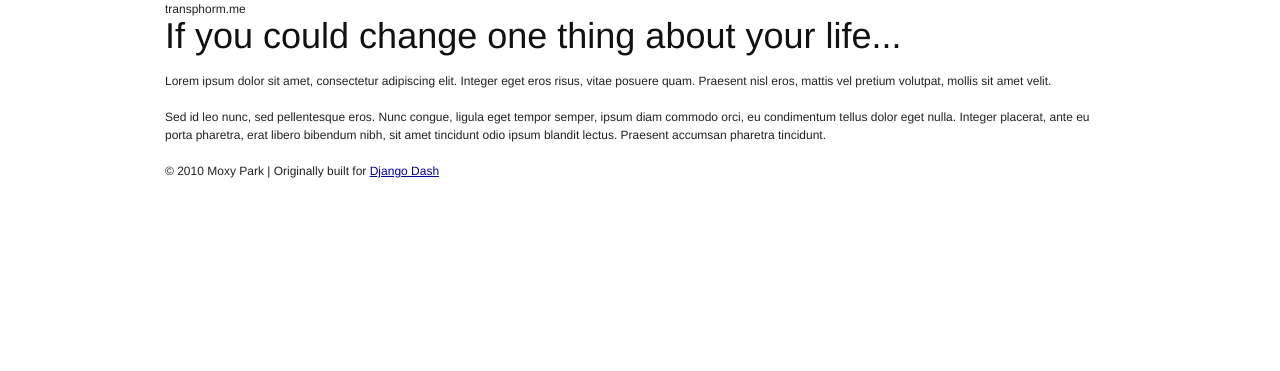
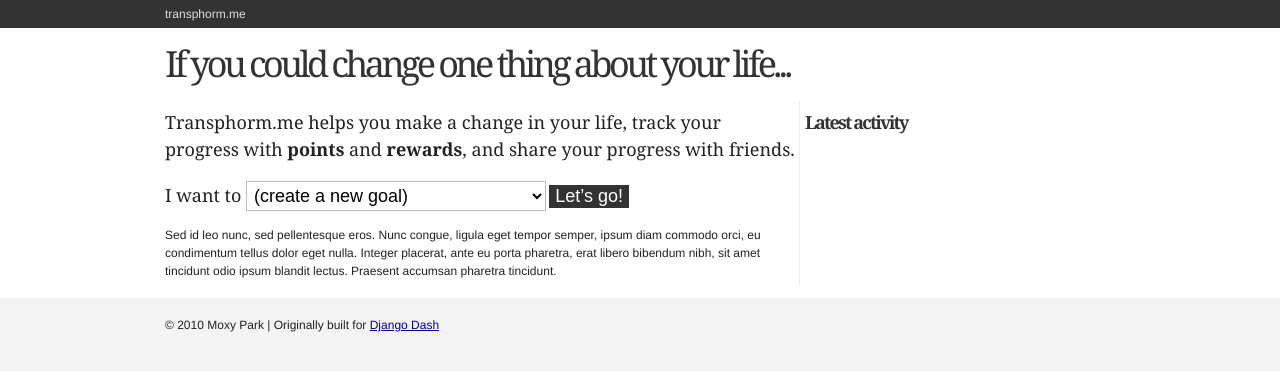
Before and after one commit to moxypark/transphorm.me, a Django app: template templates/home.html in a window 1280 px wide. Shown: the top 371 px of the page. Run offline with Django 3.2, Linux system fonts and the light colour scheme; the template is opened without the code that fills it, so the values that code supplies are empty; some libraries are stand-ins or nearby versions.

Commit message:
Added some startup forms, allowing users to signup and create their plan, or copy an existing plan.
Signed-off-by: Moxy Park <moxypark@me.com>

```diff
--- a/fixtures/initial_data.json
+++ /dev/null
@@ -1 +0,0 @@
-[{"pk": 1, "model": "goals.profile", "fields": {"website": "http://moxypark.co.uk", "about": "", "dob": "1983-03-07", "gender": "m", "twitter": "moxypark", "user": 1, "public": true}}, {"pk": 1, "model": "goals.goal", "fields": {"description": "Smoking's bad. Let's stop it", "live": true, "user": 1, "has_deadline": true, "slug": "stop-smoking", "name": "stop smoking"}}, {"pk": 1, "model": "goals.plan", "fields": {"allow_copies": true, "updated": "2010-08-14 07:07:46", "goal": 1, "started": "2010-08-14 07:07:46", "about": "I plan to stop smoking by this time next month", "live": true, "deadline": "2010-09-14", "user": 1, "original": null}}, {"pk": 1, "model": "auth.user", "fields": {"username": "moxy", "first_name": "", "last_name": "", "is_active": true, "is_superuser": true, "is_staff": true, "last_login": "2010-08-14 07:06:54", "groups": [], "user_permissions": [], "password": "sha1$f091e$581df94e62b0600cb858346da65d85eaf53a7609", "email": "moxypark@me.com", "date_joined": "2010-08-14 07:06:44"}}]
--- a/media/css/style.css
+++ b/media/css/style.css
@@ -1,3 +1,62 @@
 body {
-	padding: 1em auto 1em auto;
+	padding: 1em auto 1em auto; background: #f4f4f4;
 }
+
+h1 {
+	letter-spacing: -0.1em; color: #333; padding-top: 0.5em;
+	font-family: 'Georgia', 'Times New Roman', serif;
+}
+
+h2 {
+	letter-spacing: -0.1em; color: #333;
+	font-family: 'Georgia', 'Times New Roman', serif;
+}
+
+.intro {
+	font-family: 'Georgia', 'Times New Roman', serif;
+	font-size: 1.5em;
+}
+
+#header { background: #333; color: #ddd; padding: 5px 0 5px 0; }
+#content { background: #fff; padding-bottom: 1em; }
+#footer { padding-top: 1em; }
+
+h2, h3, h4, h5, h6, p, address, li { margin: 0.5em 0 0.5em 0; }
+ol, ul { margin: 0.5em 0 0.5em 0.5em; padding: 0; }
+blockquote { margin: 0.5em 1em 0.5em 1em; }
+
+#start-form label {
+	font-family: 'Georgia', 'Times New Roman', serif;
+	font-weight: normal; font-size: 1.5em;
+}
+
+input[type=text], input[type=password],
+input[type=radio], input[type=checkbox],
+textarea, select {
+	font-size: 1em; width: 300px; font-size: 1em;
+	font-family: Arial, Helvetica, sans-serif; padding: 3px;
+}
+input[type=radio], input[type=checkbox] {
+	width: auto; margin-top: -0.5em;
+}
+#start-form textarea { height: 6em; }
+#start-form input[type=submit] {
+	background: #333; color: #fff; font-size: 1.5em; border-width: 0;
+}
+#start-form .error-info { color: #8A1F11; font-weight: bold; margin-top: 0; }
+
+form .field {
+	margin: 0.25em 0 0.25em 0; float: left; width: 100%;
+	padding: 0.25em 0 0.25em 0; border-bottom: 1px dotted #ccc;
+}
+
+form .field ul {
+	list-style-type: none;
+}
+
+#start-form .field ul label { font-size: 1em; }
+
+#sidebar h2 { font-size: 1.5em; font-weight: bold; }
+#sidebar ul {
+	margin: 0; padding: 0; list-style-type: none;
+}
--- a/templates/base.html
+++ b/templates/base.html
@@ -18,7 +18,14 @@
 
 		<div class="wrap" id="content">
 			<div class="container">
-				{% block body %}{% endblock %}
+				{% block pre-content %}{% endblock %}
+				<div class="span-16 border">
+					{% block content %}{% endblock %}
+				</div>
+
+				<div class="span-8 last" id="sidebar">
+					{% block sidebar %}{% endblock %}
+				</div>
 			</div>
 		</div>
 
@@ -27,5 +34,9 @@
 				<p>&copy; {% now "Y" %} Moxy Park | Originally built for <a href="http://djangodash.com" rel="external">Django Dash</a></p>
 			</div>
 		</div>
+
+		{% block javascript %}
+			<script type="text/javascript" src="http://cdn.jquerytools.org/1.2.3/jquery.tools.min.js"></script>
+		{% endblock %}
 	</body>
 </html>
--- a/templates/home.html
+++ b/templates/home.html
@@ -1,13 +1,30 @@
 {% extends 'base.html' %}
 
-{% block body %}
+{% block pre-content %}
 	<h1>If you could change one thing about your life...</h1>
+{% endblock pre-content %}
 
-	<p>
-		Lorem ipsum dolor sit amet, consectetur adipiscing elit.
-		Integer eget eros risus, vitae posuere quam. Praesent nisl
-		eros, mattis vel pretium volutpat, mollis sit amet velit.
+{% block content %}
+	<p class="intro">
+		Transphorm.me helps you make a change in your life, track
+		your progress with <strong>points</strong> and
+		<strong>rewards</strong>, and share your progress with friends.
 	</p>
+
+	<form id="start-form" method="post" action="{% url start %}">
+		<div>
+			{% for field in start_form %}
+			<label{% if field.errors %} class="error"{% endif %} for="id_{{ field.html_name }}">I want to {{ field }}</label>
+			{% endfor %}
+
+			<input class="button positive" type="submit" value="Let&rsquo;s go!" />
+			{% csrf_token %}
+		</div>
+
+		{% for field in start_form %}
+			{% if field.errors %}<p class="error-info">{{ field.errors|join:', ' }}</p>{% endif %}
+		{% endfor %}
+	</form>
 
 	<p>
 		Sed id leo nunc, sed pellentesque eros. Nunc congue, ligula
@@ -16,4 +33,13 @@
 		pharetra, erat libero bibendum nibh, sit amet tincidunt odio
 		ipsum blandit lectus. Praesent accumsan pharetra tincidunt.
 	</p>
-{% endblock body %}
+{% endblock content %}
+
+{% block sidebar %}
+	{% include 'sidebar.inc.html' %}
+{% endblock sidebar %}
+
+{% block javascript %}
+	{{ block.super }}
+	{{ start_form.media }}
+{% endblock javascript %}
--- /dev/null
+++ b/templates/sidebar.inc.html
@@ -0,0 +1,10 @@
+<h2>Latest activity</h2>
+
+<ul>
+	{% for plan in latest_plans %}
+	<li>
+		<strong>{{ plan.user.get_full_name|default:plan.user.username }}</strong>
+		wants to <strong>{{ plan.goal.name }}</strong>
+	</li>
+	{% endfor %}
+</ul>
--- a/transphorm/goals/admin.py
+++ b/transphorm/goals/admin.py
@@ -16,7 +16,7 @@ class ProfileAdmin(admin.ModelAdmin):
 	date_hierarchy = 'dob'
 
 class GoalAdmin(admin.ModelAdmin):
-	list_display = ('user', 'name', 'slug', 'has_deadline', 'live')
+	list_display = ('name', 'user', 'slug', 'has_deadline', 'live')
 	list_filter = ('live',)
 
 admin.site.register(Profile, ProfileAdmin)
--- /dev/null
+++ b/transphorm/goals/context_processors.py
@@ -0,0 +1,11 @@
+#!/usr/bin/env python
+# encoding: utf-8
+
+def goals(request):
+	from transphorm.goals.models import Plan
+	from transphorm.goals.forms import StartForm
+
+	return {
+		'latest_plans': Plan.objects.all()[:5],
+		'start_form': StartForm()
+	}
--- /dev/null
+++ b/transphorm/goals/forms.py
@@ -0,0 +1,261 @@
+#!/usr/bin/env python
+# encoding: utf-8
+
+from django import forms
+from django.contrib.auth.models import User
+from transphorm.goals.models import Profile, Plan, Goal
+
+class StartForm(forms.Form):
+	plan_copy = forms.ModelChoiceField(
+		queryset = Goal.objects.most_popular(),
+		required = False,
+		empty_label = None
+	)
+
+	def __init__(self, *args, **kwargs):
+		super(StartForm, self).__init__(*args, **kwargs)
+
+		choices = [(x, y) for (x, y) in self.fields['plan_copy'].choices]
+		choices.append(('', '(create a new goal)'))
+
+		self.fields['plan_copy'].widget.choices = choices
+		self.fields['plan_copy'].initial = choices[0][0]
+
+	plan_name = forms.CharField(max_length = 50, required = False)
+
+	def clean_plan_name(self):
+		plan_name = self.cleaned_data.get('plan_name', None)
+		if self.cleaned_data['plan_copy'] in (None, ''):
+			if plan_name is None or plan_name == '':
+				raise forms.ValidationError('Enter a new goal name.')
+
+			from django.template.defaultfilters import slugify
+			goals = Goal.objects.filter(
+				slug__iexact = slugify(plan_name)
+			).count()
+
+			if goals > 0:
+				raise forms.ValidationError('That goal already exists.')
+
+		return plan_name
+
+	class Media:
+		js = ('js/start-form.js',)
+
+class PlanForm(forms.ModelForm):
+	live = forms.BooleanField(
+		label = 'I\'m still working on this goal'
+	)
+
+	def __init__(self, *args, **kwargs):
+		super(PlanForm, self).__init__(*args, **kwargs)
+		if not self.instance.original:
+			del self.fields['live']
+			del self.fields['allow_copies']
+
+		self.fields['deadline'].required = self.instance.goal.has_deadline
+
+	class Meta:
+		model = Plan
+		exclude = (
+			'goal',
+			'user',
+			'original'
+		)
+
+class GoalForm(forms.ModelForm):
+	name = forms.CharField(
+		label = 'Name your goal',
+		help_text = 'It should be in lowercase. Imagine it in a sentence, starting with &ldquo;I want to...&rdquo;'
+	)
+
+	description = forms.CharField(
+		label = 'Tell us a bit about your goal',
+		help_text = 'Why is it an important goal for you and others to try and achieve?',
+		widget = forms.Textarea
+	)
+
+	has_deadline = forms.BooleanField(
+		label = 'Can people set a deadline for this goal?',
+		required = False
+	)
+
+	def clean_name(self):
+		name = self.cleaned_data['name']
+		if name[0].isupper():
+			raise forms.ValidationError('Please don\'t start with a capital letter.')
+
+		if name.lower().startswith('i want to'):
+			raise forms.ValidationError('Please don\'t start with the phrase \'I want to\'.')
+
+		return name
+
+	class Meta:
+		model = Goal
+		exclude = ('user', 'live',)
+
+class SignupForm(forms.ModelForm):
+	create_account = forms.ChoiceField(
+		label = 'Are you new here?',
+		choices = (
+			(True, 'Yes, sign me up!'),
+			(False, 'No, let me login'),
+		),
+		widget = forms.RadioSelect,
+		initial = True
+	)
+
+	username = forms.RegexField(
+		regex = '^[a-z0-9]+$'
+	)
+
+	password = forms.CharField(
+		widget = forms.PasswordInput
+	)
+
+	password_confirm = forms.CharField(
+		label = 'Confirm your password',
+		widget = forms.PasswordInput
+	)
+
+	email = forms.EmailField(
+		label = 'Email address'
+	)
+
+	email_confirm = forms.EmailField(
+		label = 'Confirm your eemail address'
+	)
+
+	dob = forms.DateField(
+		label = 'Date of birth',
+		required = False,
+		help_text = 'This is optional, and isn&rsquo;t shared with anyone'
+	)
+
+	gender = forms.ChoiceField(
+		label = 'Are you male or female?',
+		choices = (
+			('m', 'Male'),
+			('f', 'Female'),
+			('', 'None of your business!')
+		),
+		required = False,
+		widget = forms.RadioSelect,
+		help_text = 'This is optional, and isn&rsquo;t shared with anyone'
+	)
+
+	public = forms.BooleanField(
+		label = 'Make my profile public',
+		required = False,
+		initial = True
+	)
+
+	def clean_password_confirm(self):
+		create_account = self.cleaned_data['create_account'] == 'True'
+		password_confirm = self.cleaned_data['password_confirm']
+
+		if create_account:
+			password = self.cleaned_data['password']
+
+			if password != password_confirm:
+				raise forms.ValidationError('The two passwords don\'t match.')
+
+		return password_confirm
+
+	def clean_username(self):
+		create_account = self.cleaned_data['create_account'] == 'True'
+		username = self.cleaned_data['username']
+
+		if create_account:
+			if User.objects.filter(username__iexact = username).count() == 1:
+				raise forms.ValidationError('Sorry, this username is already in use.')
+
+		return username
+
+	def clean_email(self):
+		create_account = self.cleaned_data['create_account'] == 'True'
+		email = self.cleaned_data['email']
+
+		if create_account:
+			if User.objects.filter(email__iexact = email).count() == 1:
+				raise forms.ValidationError('This email address is already in use.')
+
+		return email
+
+	def clean_email_confirm(self):
+		create_account = self.cleaned_data['create_account'] == 'True'
+		email_confirm = self.cleaned_data.get('email_confirm')
+
+		if create_account:
+			email = self.cleaned_data.get('email')
+
+			if email != email_confirm:
+				raise forms.ValidationError('The two email addresses don\'t match.')
+
+		return email_confirm
+
+	def clean(self):
+		create_account = self.cleaned_data['create_account'] == 'True'
+		if not create_account:
+			from django.contrib.auth import authenticate
+
+			user = authenticate(
+				username = self.cleaned_data['username'],
+				password = self.cleaned_data['password']
+			)
+
+			if not user:
+				raise forms.ValidationError('The username and password entered do not match.')
+
+			self.user = user
+
+		return self.cleaned_data
+
+	def save(self, commit = True):
+		create_account = self.cleaned_data['create_account'] == 'True'
+		username = self.cleaned_data['username']
+		password = self.cleaned_data['password']
+
+		if create_account:
+			user = User.objects.create_user(
+				username = username,
+				password = password,
+				email = self.cleaned_data['email']
+			)
+
+			from django.contrib.auth import authenticate
+			user = authenticate(
+				username = username,
+				password = password
+			)
+
+			profile = super(SignupForm, self).save(commit = False)
+			profile.user = user
+
+			if commit:
+				profile.save()
+		else:
+			profile = self.user.get_profile()
+
+		return profile
+
+	class Meta:
+		model = Profile
+		exclude = (
+			'user',
+		)
+
+		fields = (
+			'create_account',
+			'username',
+			'password',
+			'password_confirm',
+			'email',
+			'email_confirm',
+			'dob',
+			'gender',
+			'public'
+		)
+
+	class Media:
+		js = ('js/start-form.js',)
--- a/transphorm/goals/models.py
+++ b/transphorm/goals/models.py
@@ -3,6 +3,7 @@
 
 from django.db import models
 from django.contrib.auth.models import User
+from transphorm.goals.managers import GoalManager
 
 class Profile(models.Model):
 	GENDER_CHOICES = (
@@ -10,7 +11,7 @@ class Profile(models.Model):
 		('f', 'female'),
 	)
 
-	user = models.ForeignKey(User)
+	user = models.ForeignKey(User, unique = True)
 	dob = models.DateField('date of birth', blank = True, null = True)
 	gender = models.CharField(max_length = 1, choices = GENDER_CHOICES, blank = True, null = True)
 	about = models.TextField(blank = True, null = True)
@@ -28,6 +29,7 @@ class Goal(models.Model):
 	description = models.TextField()
 	has_deadline = models.BooleanField('has a deadline')
 	live = models.BooleanField(default = True)
+	objects = GoalManager()
 
 	def save(self, *args, **kwargs):
 		if not self.slug:
--- a/transphorm/urls.py
+++ b/transphorm/urls.py
@@ -7,13 +7,17 @@ from django.contrib import admin
 admin.autodiscover()
 
 urlpatterns = patterns('',
-	(r'^admin/doc/', include('django.contrib.admindocs.urls')),
-	(r'^admin/', include(admin.site.urls)),
-	(r'^$', 'django.views.generic.simple.direct_to_template',
+	url(r'^admin/doc/', include('django.contrib.admindocs.urls')),
+	url(r'^admin/', include(admin.site.urls)),
+	url(r'^$', 'django.views.generic.simple.direct_to_template',
 		{
 			'template': 'home.html'
 		}
 	),
+	url(r'^start/$', 'transphorm.goals.views.start', name = 'start'),
+	url(r'^new/start/$', 'transphorm.goals.views.new_goal', name = 'new_goal'),
+	url(r'^(?P<goal>[\w-]+)/start/$', 'transphorm.goals.views.start_plan', name = 'start_plan'),
+	url(r'^(?P<username>[\w-]+)(?P<goal>[\w-]+)/start/$', 'transphorm.goals.views.copy_plan', name = 'copy_plan'),
 )
 
 if getattr(settings, 'DEBUG', False):
```
Also changed, not shown: media/js/start-form.js (added, +31 -0 lines), templates/plan/edit.html (added, +63 -0 lines), templates/start.html (added, +59 -0 lines), transphorm/goals/managers.py (added, +14 -0 lines), transphorm/goals/views.py (+132 -0 lines), transphorm/settings.py (+17 -0 lines), transphorm/settings_local.py (added, +18 -0 lines), 2 other files.
